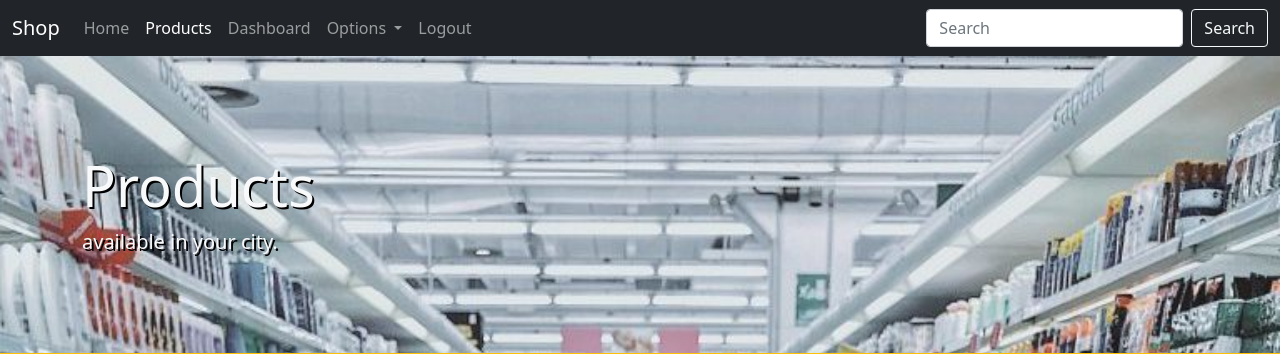
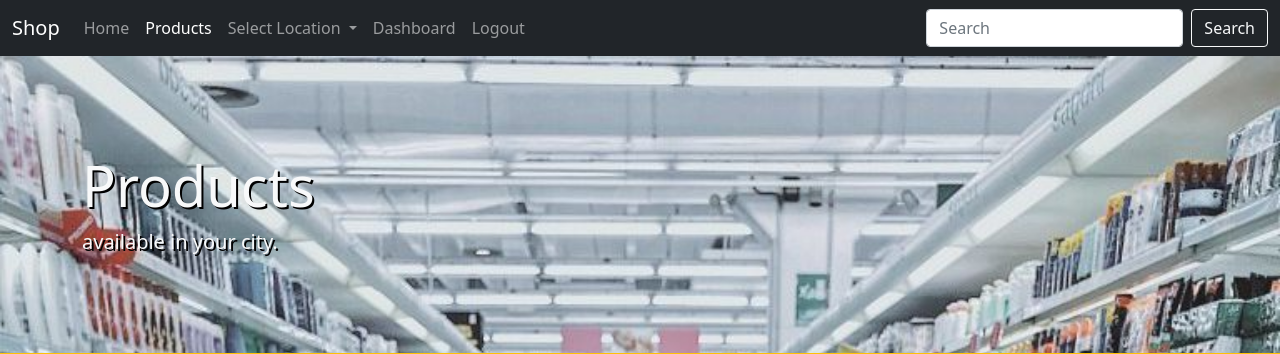
Before and after one commit to satyam-seth/eshop, a Django app: page /product/ in a window 1280 px wide. Shown: the top 354 px of the page. Run offline with Django 3.2, Linux system fonts and the light colour scheme; a user stored in the database is signed in; data comes from the database, SQL or seed files in the repository; both versions use the stored data as it was after the commit; some libraries are stand-ins or nearby versions; some web fonts are replaced.

Commit message:
add option to change the city

```diff
--- a/eshop/core/templates/core/navbar.html
+++ b/eshop/core/templates/core/navbar.html
@@ -15,11 +15,25 @@
                     <li class="nav-item">
                         <a class="nav-link {{products_active}} {{products_disabled}}" href="{% url 'products' %}">Products</a>
                     </li>
+                    {% if products_active %}
+                    <li class="nav-item dropdown">
+                        <a class="nav-link dropdown-toggle" href="#" id="navbarDropdown" role="button"
+                            data-bs-toggle="dropdown" aria-expanded="false">
+                            Select Location
+                        </a>
+                        <ul class="dropdown-menu" aria-labelledby="navbarDropdown">
+                            {% for location in locations %}
+                                <li><hr class="dropdown-divider"></li>
+                                <li><a class="dropdown-item" href="{% url 'products_by_loc' location %}">{{location|capfirst}}</a></li>
+                            {% endfor %}
+                        </ul>
+                    </li>
+                    {% endif %}
                     {% if perms.product.add_product %}
                         <li class="nav-item">
                             <a class="nav-link {{dashboard_active}} {{dashboard_disabled}}" href="{% url 'dashboard' %}">Dashboard</a>
                         </li>
-                    {% endif %}
+                        {% if dashboard_active %}
                         <li class="nav-item dropdown">
                             <a class="nav-link dropdown-toggle" href="#" id="navbarDropdown" role="button"
                                 data-bs-toggle="dropdown" aria-expanded="false">
@@ -37,6 +51,8 @@
                                 <li><a class="dropdown-item disabled" href="#">Something else here</a></li>
                             </ul>
                         </li>
+                        {% endif %}
+                    {% endif %}
                     <li class="nav-item">
                         <a class="nav-link {{logout_active}} {{logout_disabled}}" href="{% url 'logout' %}">Logout</a>
                     </li>
--- a/eshop/product/templates/product/products.html
+++ b/eshop/product/templates/product/products.html
@@ -29,7 +29,13 @@
                 <li class="list-group-item text-muted">Publish Date: {{product.date|date:"d M Y"}}</li>
                 <li class="list-group-item text-muted">Location: {{product.location|capfirst}}</li>
               </ul>
-            <a href="#" class="btn btn-primary m-3">Buy</a>
+            {% if user == product.seller %}
+                <div class="btn btn-secondary m-3">you con't buy your own product</div>
+            {% elif user.profile.city != product.location %}
+                <div class="btn btn-secondary m-3">Unavailable at your location</div>
+            {% else %}
+                <a href="#" class="btn btn-primary m-3">Buy Now</a>
+            {% endif %}
         </div>
         {% endfor %}
     </div>
--- a/eshop/product/urls.py
+++ b/eshop/product/urls.py
@@ -3,6 +3,7 @@ from . import views
 
 urlpatterns=[
     path('',views.ProductListView.as_view(),name='products'),
+    path('loc/<str:loc>/',views.ProductListView.as_view(),name='products_by_loc'),
     path('add/',views.AddProductView.as_view(),name='add'),
     path('edit/<int:pk>/',views.ProductUpdateView.as_view(),name='edit'),
     path('delete/<int:pk>/',views.ProductDeleteView.as_view(),name='delete'),
--- a/eshop/product/views.py
+++ b/eshop/product/views.py
@@ -4,6 +4,7 @@
 from django.views.generic import ListView
 from .forms import ProductForm
 from .models import Product
+from core.models import Profile
 from django.contrib.auth.models import Group
 from django.utils.decorators import method_decorator
 from django.contrib.auth.decorators import login_required,user_passes_test
@@ -17,10 +18,20 @@
     context_object_name='products'
 
     def get_queryset(self):
-        return Product.objects.filter(location=self.request.user.profile.city)
+        if self.kwargs:
+            location=self.kwargs['loc']
+        else:
+            location=self.request.user.profile.city
+        return Product.objects.filter(location=location)
 
     def get_context_data(self,*args,**kwargs):
         context=super().get_context_data(*args,**kwargs)
+        city=Profile.objects.values('city')
+        locations=[]
+        for location in city:
+            if location['city'] != 'NA':
+                locations.append(location['city'])
+        context['locations']=set(locations)
         context['products_active']='active'
         context['products_disabled']='disabled'
         return context
```
Also changed, not shown: eshop/db.sqlite3. Lines whose indentation alone changed are shown as unchanged.
